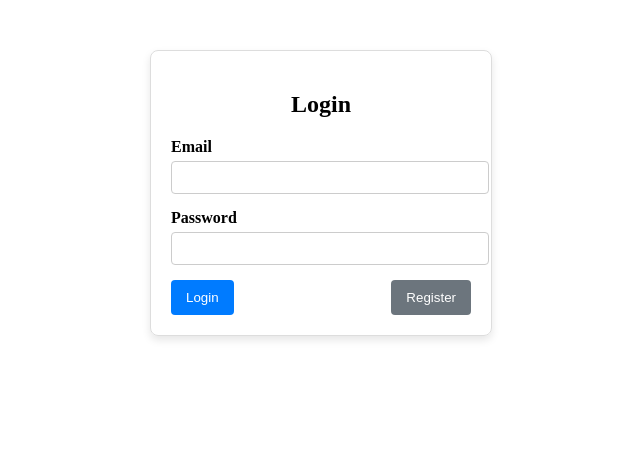
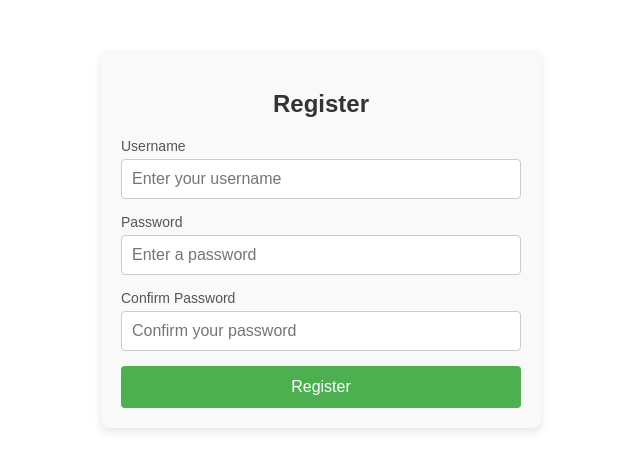
Before and after one commit to SchoolProjectEASV/TheRedChat, an Angular app in the folder Frontend/RedChatFrontend/: page /register in a window 1280 px wide. Before the commit this address led to /. Shown: the top 470 px of the page, without its empty margins (319-959 px from the left). Built offline with nearby package versions, Linux system fonts and the light colour scheme.

Commit message:
Added register component (UI)

```diff
--- a/Frontend/RedChatFrontend/src/app/components/login/login.component.html
+++ b/Frontend/RedChatFrontend/src/app/components/login/login.component.html
@@ -2,8 +2,8 @@
   <h2>Login</h2>
   <form (submit)="onSubmit()">
     <div class="form-group">
-      <label for="email">Email</label>
-      <input type="email" id="email" [(ngModel)]="email" name="email" required />
+      <label for="username">Username</label>
+      <input type="username" id="username" [(ngModel)]="username" name="email" required />
     </div>
 
     <div class="form-group">
--- a/Frontend/RedChatFrontend/src/app/components/login/login.component.ts
+++ b/Frontend/RedChatFrontend/src/app/components/login/login.component.ts
@@ -1,30 +1,31 @@
 import { Component } from '@angular/core';
-import {FormsModule} from "@angular/forms";
+import { Router } from '@angular/router';
+import {RegisterComponent} from "../register/register.component";
+import {FormsModule} from "@angular/forms"; // Import Router
 
 @Component({
   selector: 'app-login',
   standalone: true,
-  imports: [
-    FormsModule
-  ],
+  imports: [FormsModule],
   templateUrl: './login.component.html',
   styleUrl: './login.component.css'
 })
 export class LoginComponent {
-  email = '';
+  username = '';
   password = '';
 
+  constructor(private router: Router) {}
+
   onSubmit() {
-    if (this.email && this.password) {
-      alert(`Logging in with Email: ${this.email}`);
+    if (this.username && this.password) {
+      alert(`Logging in with Email: ${this.username}`);
       // Handle login logic here
     } else {
-      alert('Please fill in both email and password.');
+      alert('Please fill in both username and password.');
     }
   }
 
   onRegister() {
-    alert('Redirecting to registration...');
+    this.router.navigate(['/register']).then(r => RegisterComponent);
   }
-
 }
--- /dev/null
+++ b/Frontend/RedChatFrontend/src/app/components/register/register.component.css
@@ -0,0 +1,75 @@
+.register-container {
+  width: 100%;
+  max-width: 400px;
+  margin: 50px auto;
+  padding: 20px;
+  background-color: #f9f9f9;
+  border-radius: 8px;
+  box-shadow: 0 4px 8px rgba(0, 0, 0, 0.1);
+  font-family: Arial, sans-serif;
+}
+
+.register-container h2 {
+  text-align: center;
+  font-size: 24px;
+  color: #333;
+  margin-bottom: 20px;
+}
+
+.form-group {
+  margin-bottom: 15px;
+}
+
+.form-group label {
+  font-size: 14px;
+  color: #555;
+  display: block;
+  margin-bottom: 5px;
+}
+
+.form-group input {
+  width: 100%;
+  padding: 10px;
+  font-size: 16px;
+  color: #333;
+  border: 1px solid #ccc;
+  border-radius: 4px;
+  box-sizing: border-box;
+  transition: border-color 0.3s ease;
+}
+
+.form-group input:focus {
+  border-color: #5b9bd5;
+  outline: none;
+}
+
+.actions {
+  text-align: center;
+}
+
+.submit-btn {
+  padding: 12px 20px;
+  background-color: #4caf50;
+  color: white;
+  font-size: 16px;
+  border: none;
+  border-radius: 4px;
+  width: 100%;
+  cursor: pointer;
+  transition: background-color 0.3s ease;
+}
+
+.submit-btn:hover {
+  background-color: #45a049;
+}
+
+@media (max-width: 480px) {
+  .register-container {
+    margin: 20px;
+    padding: 15px;
+  }
+
+  .register-container h2 {
+    font-size: 20px;
+  }
+}
--- /dev/null
+++ b/Frontend/RedChatFrontend/src/app/components/register/register.component.html
@@ -0,0 +1,23 @@
+<div class="register-container">
+  <h2>Register</h2>
+  <form (submit)="onSubmit()">
+    <div class="form-group">
+      <label for="username">Username</label>
+      <input type="text" id="username" [(ngModel)]="username" name="username" required placeholder="Enter your username" />
+    </div>
+
+    <div class="form-group">
+      <label for="password">Password</label>
+      <input type="password" id="password" [(ngModel)]="password" name="password" required placeholder="Enter a password" />
+    </div>
+
+    <div class="form-group">
+      <label for="confirmPassword">Confirm Password</label>
+      <input type="password" id="confirmPassword" [(ngModel)]="confirmPassword" name="confirmPassword" required placeholder="Confirm your password" />
+    </div>
+
+    <div class="actions">
+      <button type="submit" class="submit-btn">Register</button>
+    </div>
+  </form>
+</div>
--- /dev/null
+++ b/Frontend/RedChatFrontend/src/app/components/register/register.component.ts
@@ -0,0 +1,28 @@
+import { Component } from '@angular/core';
+import { FormsModule } from "@angular/forms";
+
+@Component({
+  selector: 'app-register',
+  standalone: true,
+  imports: [
+    FormsModule
+  ],
+  templateUrl: './register.component.html',
+  styleUrl: './register.component.css'
+})
+export class RegisterComponent {
+  username = '';
+  password = '';
+  confirmPassword = '';
+
+  onSubmit() {
+    if (this.username && this.password && this.confirmPassword && this.password === this.confirmPassword) {
+      alert(`Registering with Username: ${this.username}`);
+      // Handle registration logic here
+    } else if (this.password !== this.confirmPassword) {
+      alert('Passwords do not match.');
+    } else {
+      alert('Please fill in all fields.');
+    }
+  }
+}
```
Also changed, not shown: Frontend/RedChatFrontend/src/app/app.routes.ts (+6 -4 lines), 1 other file (tests, documents, lock files or other folders).
